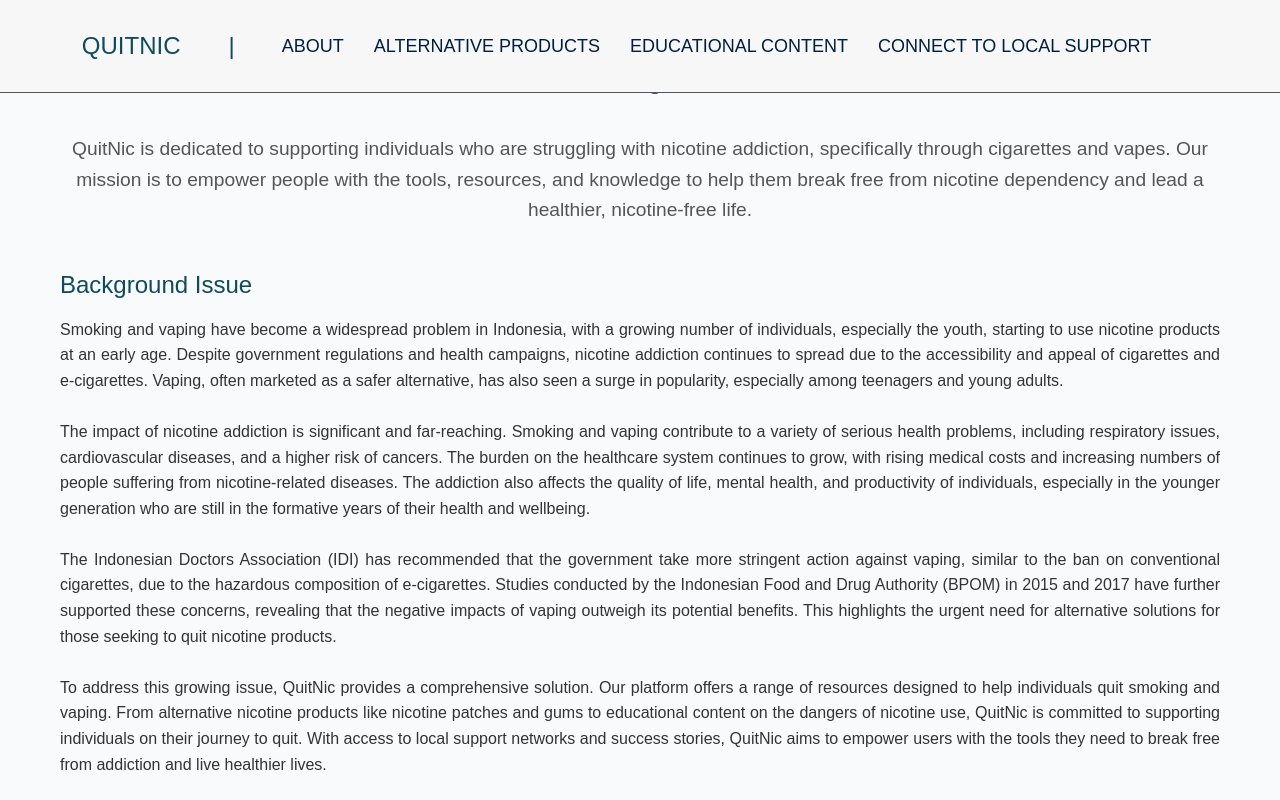
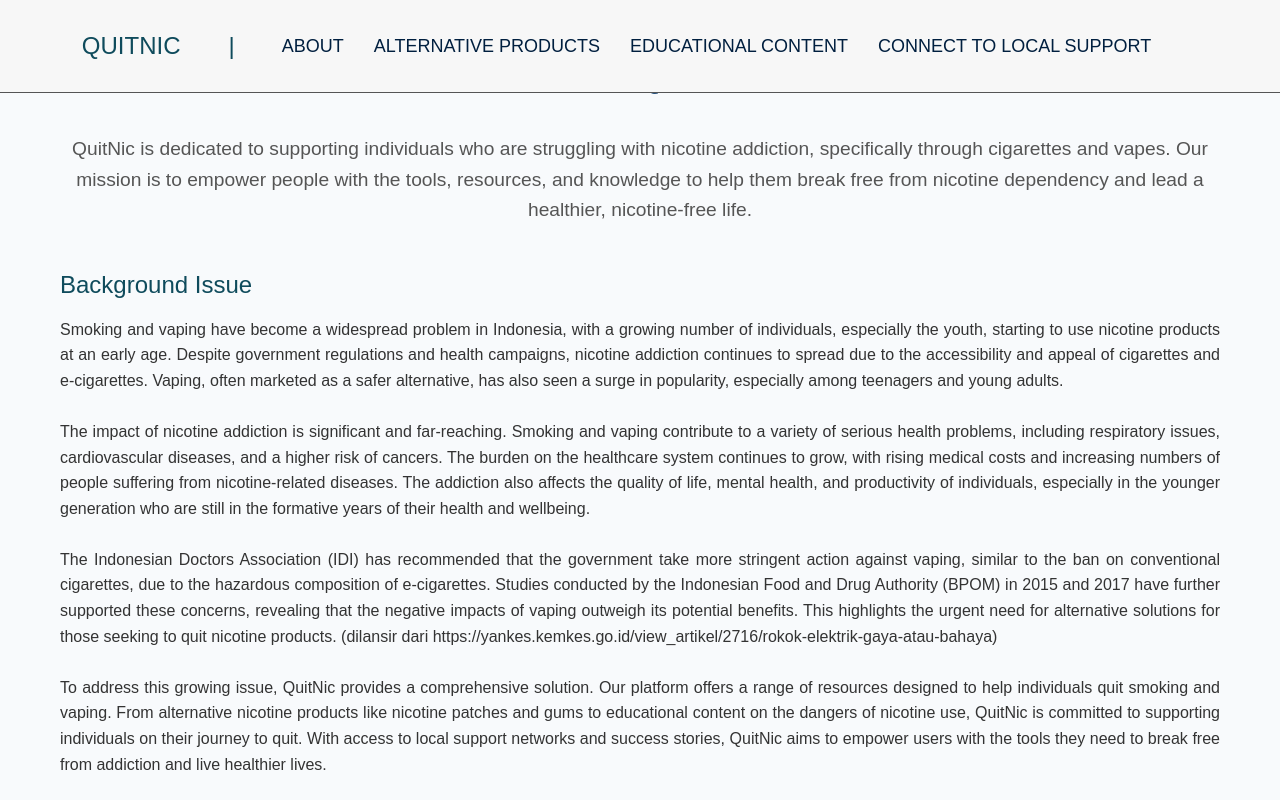
Before and after one commit to demtcsre/P5-Kelompok-3-12-IPA-1, a React (Create React App) app: page /about in a window 1280 px wide. Shown: the top 800 px of the page. Built offline with nearby package versions, Linux system fonts and the light colour scheme.

Commit message:
updating about page

```diff
--- a/src/components/About.jsx
+++ b/src/components/About.jsx
@@ -29,7 +29,7 @@ const About = () => {
           <br />
 
           <p className="background-description">
-            The Indonesian Doctors Association (IDI) has recommended that the government take more stringent action against vaping, similar to the ban on conventional cigarettes, due to the hazardous composition of e-cigarettes. Studies conducted by the Indonesian Food and Drug Authority (BPOM) in 2015 and 2017 have further supported these concerns, revealing that the negative impacts of vaping outweigh its potential benefits. This highlights the urgent need for alternative solutions for those seeking to quit nicotine products.
+            The Indonesian Doctors Association (IDI) has recommended that the government take more stringent action against vaping, similar to the ban on conventional cigarettes, due to the hazardous composition of e-cigarettes. Studies conducted by the Indonesian Food and Drug Authority (BPOM) in 2015 and 2017 have further supported these concerns, revealing that the negative impacts of vaping outweigh its potential benefits. This highlights the urgent need for alternative solutions for those seeking to quit nicotine products. <a href="https://yankes.kemkes.go.id/view_artikel/2716/rokok-elektrik-gaya-atau-bahaya">(dilansir dari https://yankes.kemkes.go.id/view_artikel/2716/rokok-elektrik-gaya-atau-bahaya)</a>
           </p>
 
           <br />
```
